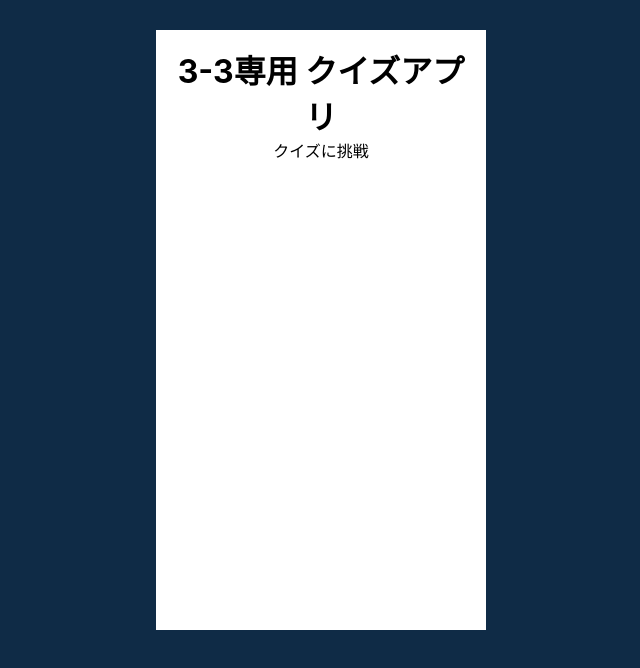
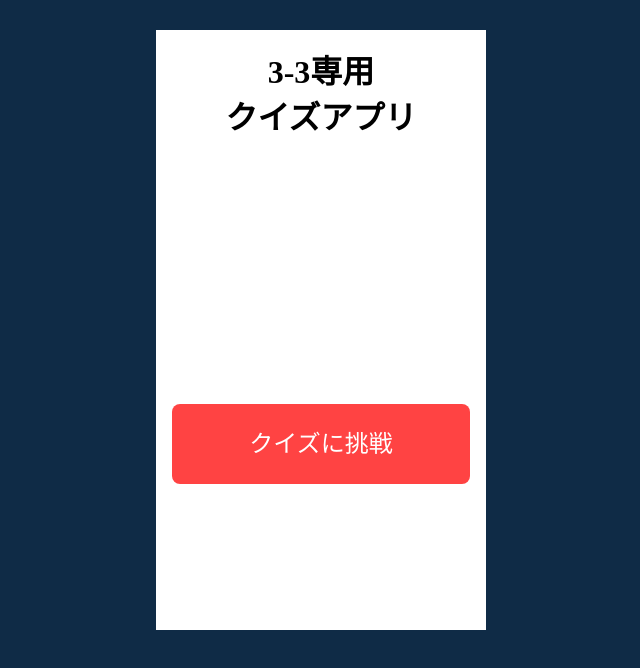
Before and after one commit to urassh/QuizApp3-3, a React (Create React App) app: page / in a window 1280 px wide. Shown: the top 668 px of the page, without its empty margins (319-959 px from the left). Built offline with nearby package versions, Linux system fonts and the light colour scheme; the HTML template or start-up script is replaced by a standard one.

Commit message:
クイズ正解数をカウントできるようにした。

```diff
--- a/src/Components/Answer.jsx
+++ b/src/Components/Answer.jsx
@@ -3,9 +3,11 @@ import React, { useState } from 'react';
 import { QUESTIONS } from './questionData';
 import { useHistory } from 'react-router-dom';
 
+
 const Answer = ()=>{
 
     const [quizIndex, setQuizIndex] = useState(0);
+    const [correctCount, setcorrectCount] = useState(0);
     const history = useHistory();
 
     const quizHandler = (e)=> {
@@ -13,25 +15,44 @@ const Answer = ()=>{
 
         console.log(`index : ${quizIndex}`);
         console.log(`question : ${QUESTIONS.length}`);
+        quizJudge(answered);
         if (quizIndex < QUESTIONS.length-1) {
-            console.log(quizJudge(answered));
             setQuizIndex(()=> quizIndex+1 );
+            console.log(`CorrectCount : ${correctCount}`);
         } else {
-            console.log("回答数が問題数を超えました。");
-            history.push("/result");
+            console.log(`CorrectCount : ${correctCount}`);
+            if (correctCount === 0) {
+                console.log("correctCount ===0 ");
+                history.push({
+                    pathname: '/result',
+                    state: {correct: correctCount}
+                });
+            } else {
+                console.log("correctCount !==0 ");
+                console.log(correctCount + 1);
+                //useStateの使用で即座に+1が反映されないため、
+                const updatedCorrectCount = correctCount + 1;
+                history.push({
+                    pathname: '/result',
+                    state: {correct: updatedCorrectCount}
+                });
+            }
+
         }
     }
 
     const quizJudge = (answerButtonIndex) => {
-        let result = "正誤";
-        if(Number(answerButtonIndex) === QUESTIONS[quizIndex].correctAnswer) {
-            result = "正解です。"
+        const correct = QUESTIONS[quizIndex].correctAnswer;
+        const answer = Number(answerButtonIndex);
+        console.log(`第${quizIndex+1}問目quizJudgeが呼ばれています。`);
+        if(answer === correct) {
+            setcorrectCount(()=> correctCount+1);
+            console.log(`正解です。 現在${correctCount}問正解`);
         } else {
-            result = `不正解です。正解は${QUESTIONS[quizIndex].correctAnswer}`
+            console.log(`不正解です。Answer is ${QUESTIONS[quizIndex].correctAnswer}`)
+            console.log(`現在${correctCount}問正解`);
         }
-        return result;
     }
-
 
     return(
         <div className="quiz-container">
--- a/src/Components/Result.jsx
+++ b/src/Components/Result.jsx
@@ -1,9 +1,36 @@
 import React from 'react';
+import { useHistory, useLocation } from 'react-router-dom';
+import styled from "styled-components";
 
 const Result = () =>{
+    const history = useHistory();
+    const location = useLocation();
+
+    const TransTop = () => {
+        history.push('/');
+    }
+
+    const Test = () => {
+       console.log(`正解数は、${location.state.correct}`)
+    }
     return(
-        <h1>結果発表</h1>
+        <React.StrictMode>
+            <h1>結果発表</h1>
+            <Button onClick={TransTop}>トップ画面へ戻る。</Button>
+            <Button onClick={Test}>テストボタン</Button>
+        </React.StrictMode>
+
     );
 }
 
+const Button = styled.button`
+    width: 100%;
+    height: 48px;
+    margin-top: 16px;
+    line-height: 48px;
+    border-radius: 8px;
+    color: white;
+    background-color: #4366ff;
+`;
+
 export {Result};
--- a/src/Components/Top.jsx
+++ b/src/Components/Top.jsx
@@ -8,15 +8,32 @@ const Top = () => {
     const TransAnswer = () => {
         history.push('/answer');
     }
+
     return(
         <React.StrictMode>
-            <h1>3-3専用 クイズアプリ</h1>
+            <TITLE>3-3専用 <ul /> クイズアプリ</TITLE>
             <Button onClick={TransAnswer}>クイズに挑戦</Button>
         </React.StrictMode>
     );
 }
 
+const TITLE = styled.h1`
+    font-family: "ヒラギノ丸ゴ ProN";
+    font-size: 32px;
+    margin-bottom: 250px;
+`;
+
 const Button = styled.button`
+    width: 100%;
+    height: 48px;
+    margin-top: 16px;
+    padding:16px 0 ;
+    line-height: 48px;
+    border-radius: 8px;
+    color: white;
+    background-color: #ff4343;
+    font-family: "ヒラギノ丸ゴ ProN";
+    font-size: 24px;
+`;
 
-`;
 export {Top};
```
Also changed, not shown: public/quiz.js (deleted, +0 -82 lines).
